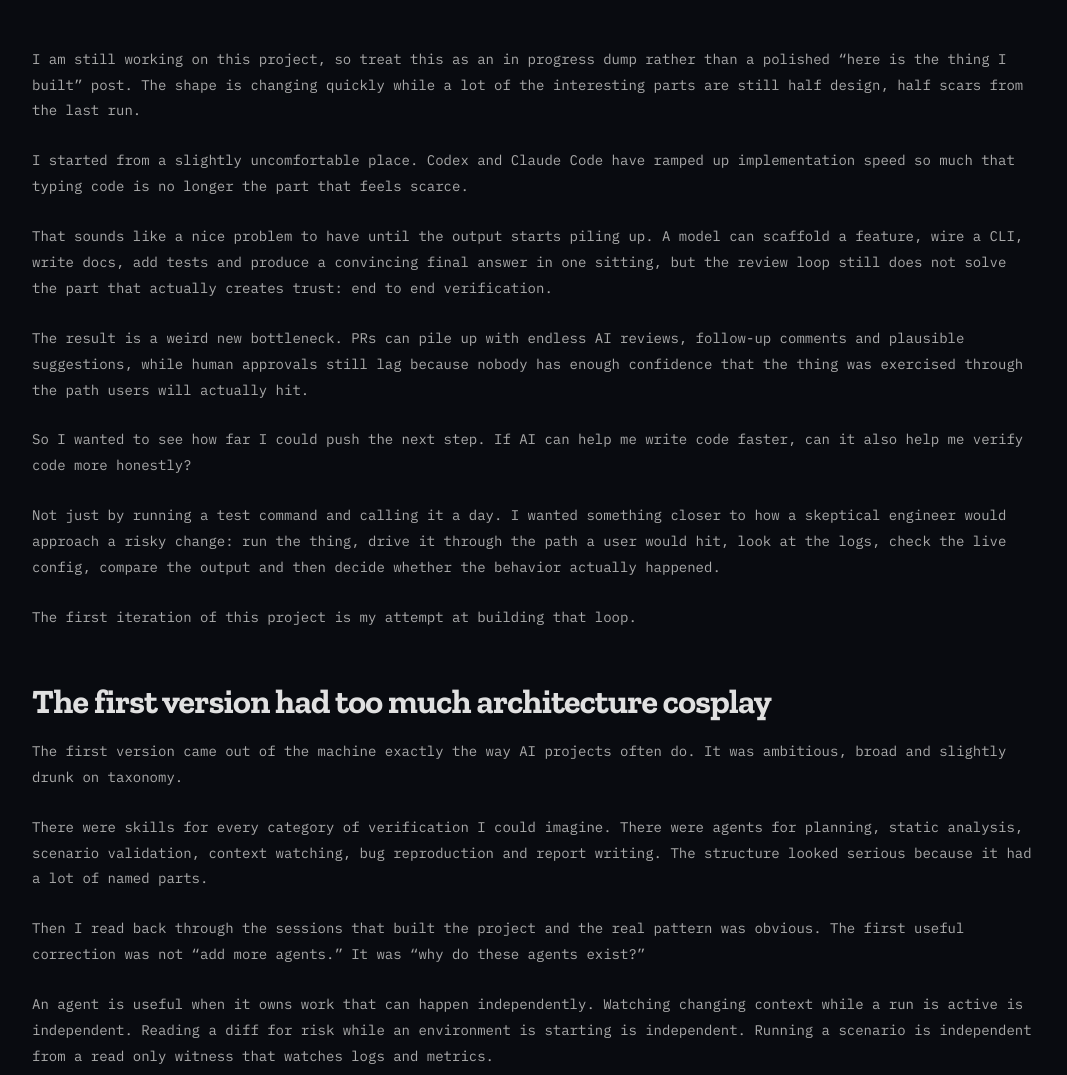
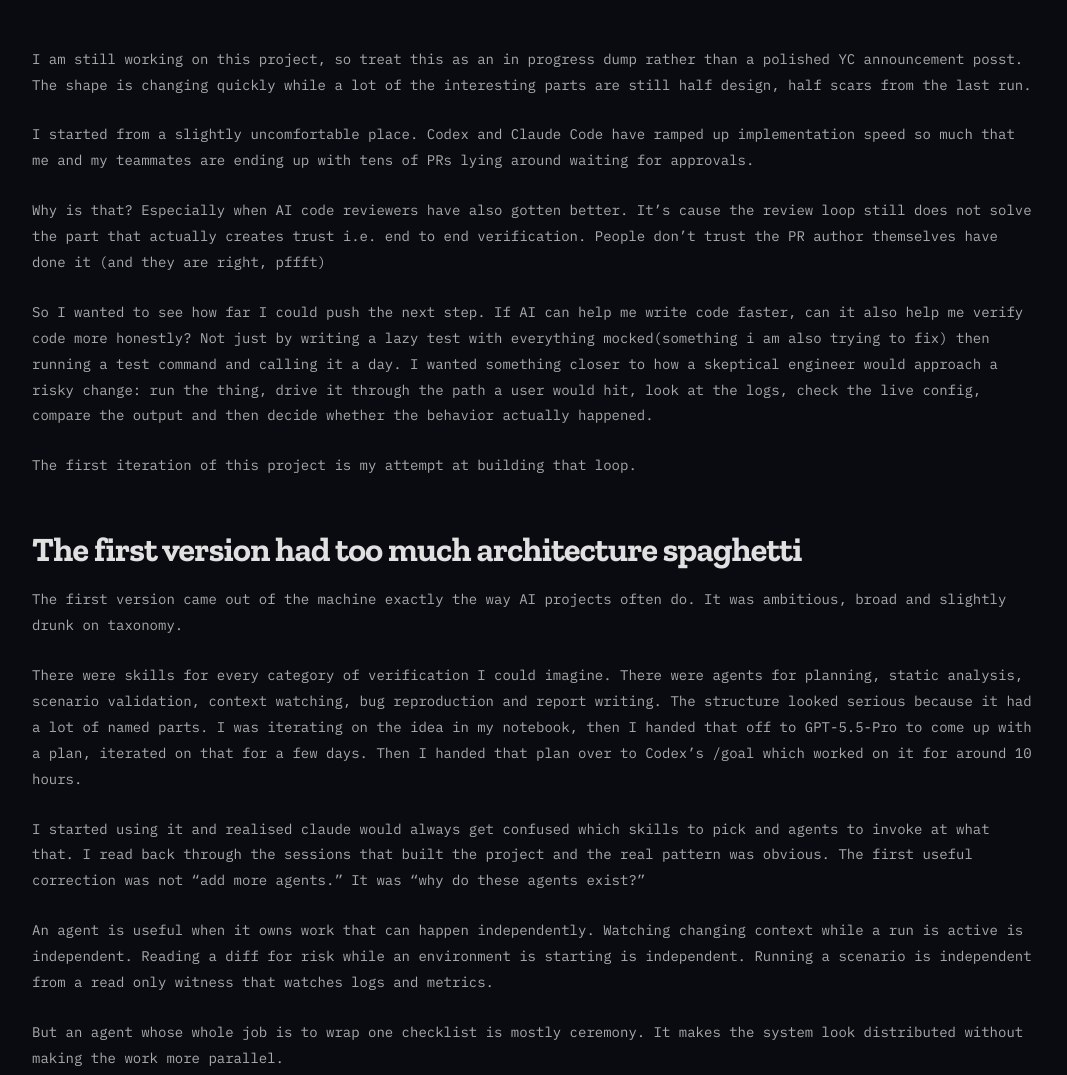
Before and after one commit to KKcorps/kharekartik.github.io, an Astro site: page /writing/i-am-building-a-qa-agent-because-coding-got-too-fast in a window 1280 px wide. Shown: the part 384-1459 px from the top of the page, without its empty margins (106-1173 px from the left). Built offline with nearby package versions, Linux system fonts and the light colour scheme; Astro itself is replaced by a stand-in of ours; a web font is replaced by a local one.

Commit message:
update qa blog

````diff
--- a/src/content/posts/i-am-building-a-qa-agent-because-coding-got-too-fast.md
+++ b/src/content/posts/i-am-building-a-qa-agent-because-coding-got-too-fast.md
@@ -12,27 +12,23 @@
 featured: false
 ---
 
-I am still working on this project, so treat this as an in progress dump rather than a polished "here is the thing I built" post. The shape is changing quickly while a lot of the interesting parts are still half design, half scars from the last run.
+I am still working on this project, so treat this as an in progress dump rather than a polished YC announcement posst. The shape is changing quickly while a lot of the interesting parts are still half design, half scars from the last run.
 
-I started from a slightly uncomfortable place. Codex and Claude Code have ramped up implementation speed so much that typing code is no longer the part that feels scarce.
+I started from a slightly uncomfortable place. Codex and Claude Code have ramped up implementation speed so much that me and my teammates are ending up with tens of PRs lying around waiting for approvals.
 
-That sounds like a nice problem to have until the output starts piling up. A model can scaffold a feature, wire a CLI, write docs, add tests and produce a convincing final answer in one sitting, but the review loop still does not solve the part that actually creates trust: end to end verification.
+Why is that? Especially when AI code reviewers have also gotten better. It's cause the review loop still does not solve the part that actually creates trust i.e. end to end verification. People don't trust the PR author themselves have done it (and they are right, pffft)
 
-The result is a weird new bottleneck. PRs can pile up with endless AI reviews, follow-up comments and plausible suggestions, while human approvals still lag because nobody has enough confidence that the thing was exercised through the path users will actually hit.
-
-So I wanted to see how far I could push the next step. If AI can help me write code faster, can it also help me verify code more honestly?
-
-Not just by running a test command and calling it a day. I wanted something closer to how a skeptical engineer would approach a risky change: run the thing, drive it through the path a user would hit, look at the logs, check the live config, compare the output and then decide whether the behavior actually happened.
+So I wanted to see how far I could push the next step. If AI can help me write code faster, can it also help me verify code more honestly? Not just by writing a lazy test with everything mocked(something i am also trying to fix) then running a test command and calling it a day. I wanted something closer to how a skeptical engineer would approach a risky change: run the thing, drive it through the path a user would hit, look at the logs, check the live config, compare the output and then decide whether the behavior actually happened.
 
 The first iteration of this project is my attempt at building that loop.
 
-## The first version had too much architecture cosplay
+## The first version had too much architecture spaghetti
 
 The first version came out of the machine exactly the way AI projects often do. It was ambitious, broad and slightly drunk on taxonomy.
 
-There were skills for every category of verification I could imagine. There were agents for planning, static analysis, scenario validation, context watching, bug reproduction and report writing. The structure looked serious because it had a lot of named parts.
+There were skills for every category of verification I could imagine. There were agents for planning, static analysis, scenario validation, context watching, bug reproduction and report writing. The structure looked serious because it had a lot of named parts. I was iterating on the idea in my notebook, then I handed that off to GPT-5.5-Pro to come up with a plan, iterated on that for a few days. Then I handed that plan over to Codex's /goal which worked on it for around 10 hours.
 
-Then I read back through the sessions that built the project and the real pattern was obvious. The first useful correction was not "add more agents." It was "why do these agents exist?"
+I started using it and realised claude would always get confused which skills to pick and agents to invoke at what that. I read back through the sessions that built the project and the real pattern was obvious. The first useful correction was not "add more agents." It was "why do these agents exist?"
 
 An agent is useful when it owns work that can happen independently. Watching changing context while a run is active is independent. Reading a diff for risk while an environment is starting is independent. Running a scenario is independent from a read only witness that watches logs and metrics.
 
@@ -52,8 +48,6 @@
   W --> V
   V --> L["Review gated learning"]
 ```
-
-That diagram looks cleaner than the early repo did, which is usually a sign that the early repo was trying too hard.
 
 ## The agents became lanes instead of personalities
 
````
